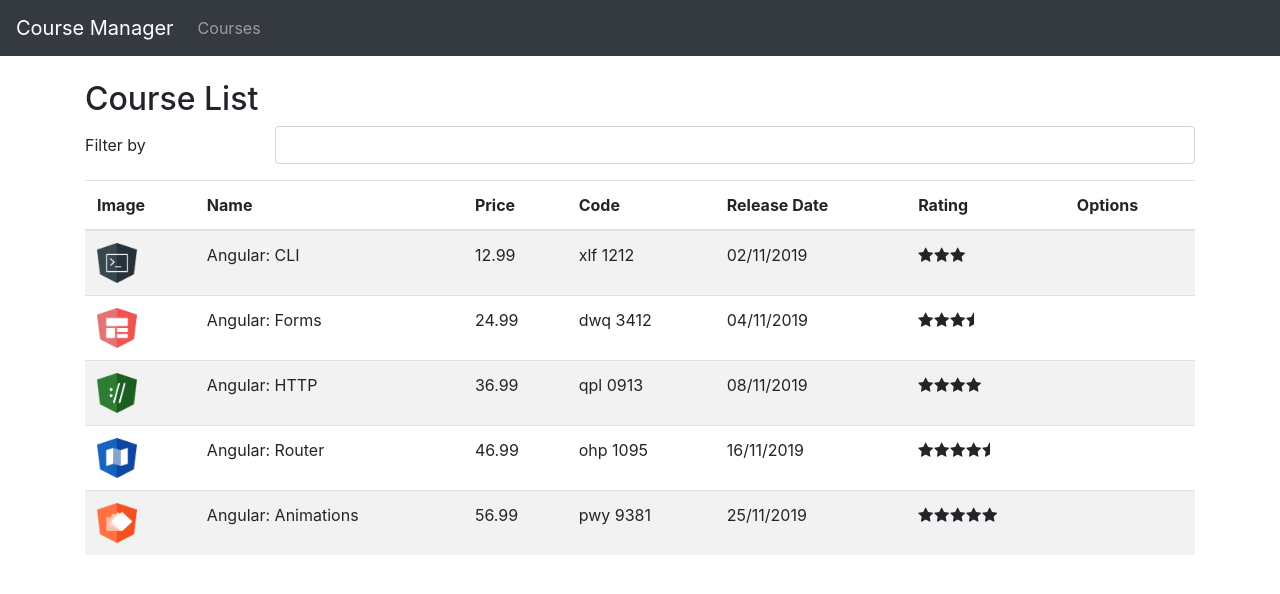
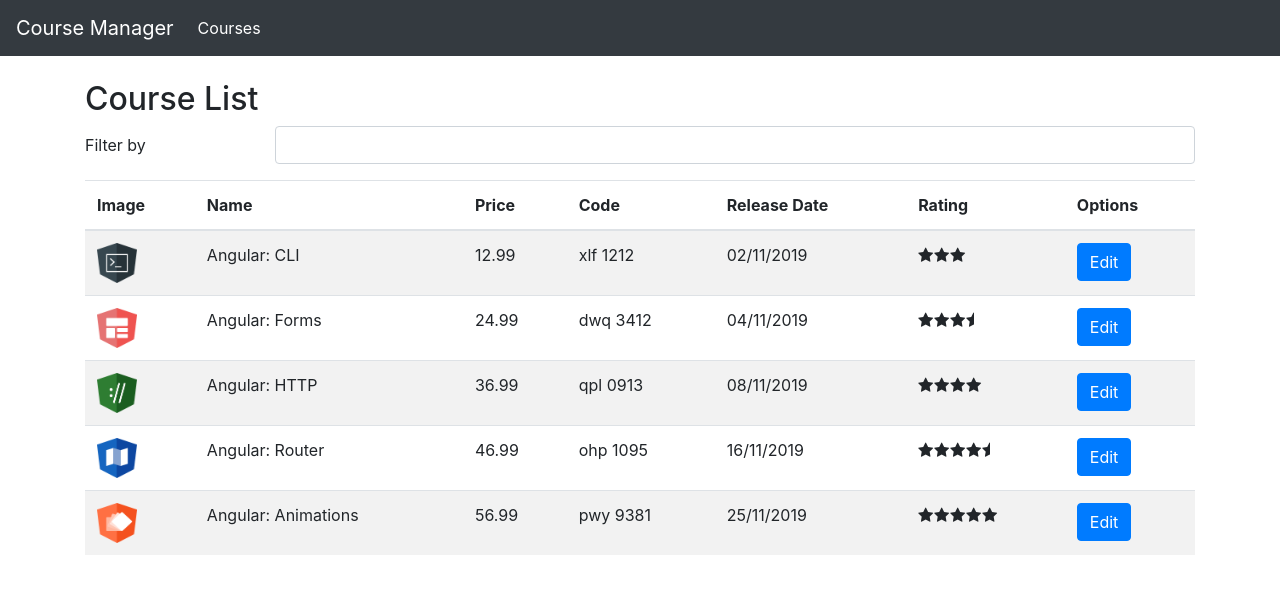
Before and after one commit to FredMI74/course-manager, an Angular app: page /courses in a window 1280 px wide. Shown: the top 594 px of the page. Built offline with nearby package versions, Linux system fonts and the light colour scheme.

Commit message:
Ativando Rotas para acessar componentes

```diff
--- /dev/null
+++ b/src/app/courses/course-info.component.html
@@ -0,0 +1 @@
+<h2>Course ID = {{ courseID }} </h2>
--- /dev/null
+++ b/src/app/courses/course-info.component.ts
@@ -0,0 +1,17 @@
+import { Component, OnInit } from "@angular/core";
+import { ActivatedRoute } from "@angular/router";
+
+@Component({
+    templateUrl: './course-info.component.html'
+})
+
+export class CourseInfoComponent implements OnInit{
+
+    courseID: number;
+
+    constructor(private acitiveRoute: ActivatedRoute){ }
+
+    ngOnInit(): void{
+        this.courseID = +this.acitiveRoute.snapshot.paramMap.get('id');
+    }
+}
--- a/src/app/courses/course-list.component.html
+++ b/src/app/courses/course-list.component.html
@@ -29,7 +29,9 @@
             <td>
                 <app-star [rating]="course.rating"></app-star>
             </td>
-            <td></td>
+            <td>
+                <a [routerLink] = "['/course/info', course.id]" class="btn btn-primary">Edit</a>
+            </td>
         </tr>
     </tbody>
 </table>
--- a/src/app/nav-bar/nav-bar.component.html
+++ b/src/app/nav-bar/nav-bar.component.html
@@ -1,5 +1,5 @@
 <nav class="navbar navbar-expand-lg navbar-dark bg-dark">
-    <a href="#" class="navbar-brand">Course Manager</a>
+    <a [routerLink]="['/courses']" class="navbar-brand">Course Manager</a>
 
     <button class="navbar-toggler" type="button" data-toggle="collapse" data-target="#navbarSupportedContent"
         aria-controls="navbarSupportedContent" aria-expanded="false" aria-label="Toggle navigation">
@@ -9,7 +9,7 @@
     <div class="collapse navbar-collapse" id="navbarSupportedContent">
         <ul class="navbar-nav mr-auto">
             <li class="nav-item">
-                <a href="#" routerLinkActive="active" class="nav-link">Courses</a>
+                <a [routerLink]="['/courses']" routerLinkActive="active" class="nav-link">Courses</a>
             </li>
         </ul>
     </div>
```
Also changed, not shown: src/app/app.module.ts (+8 -3 lines).
